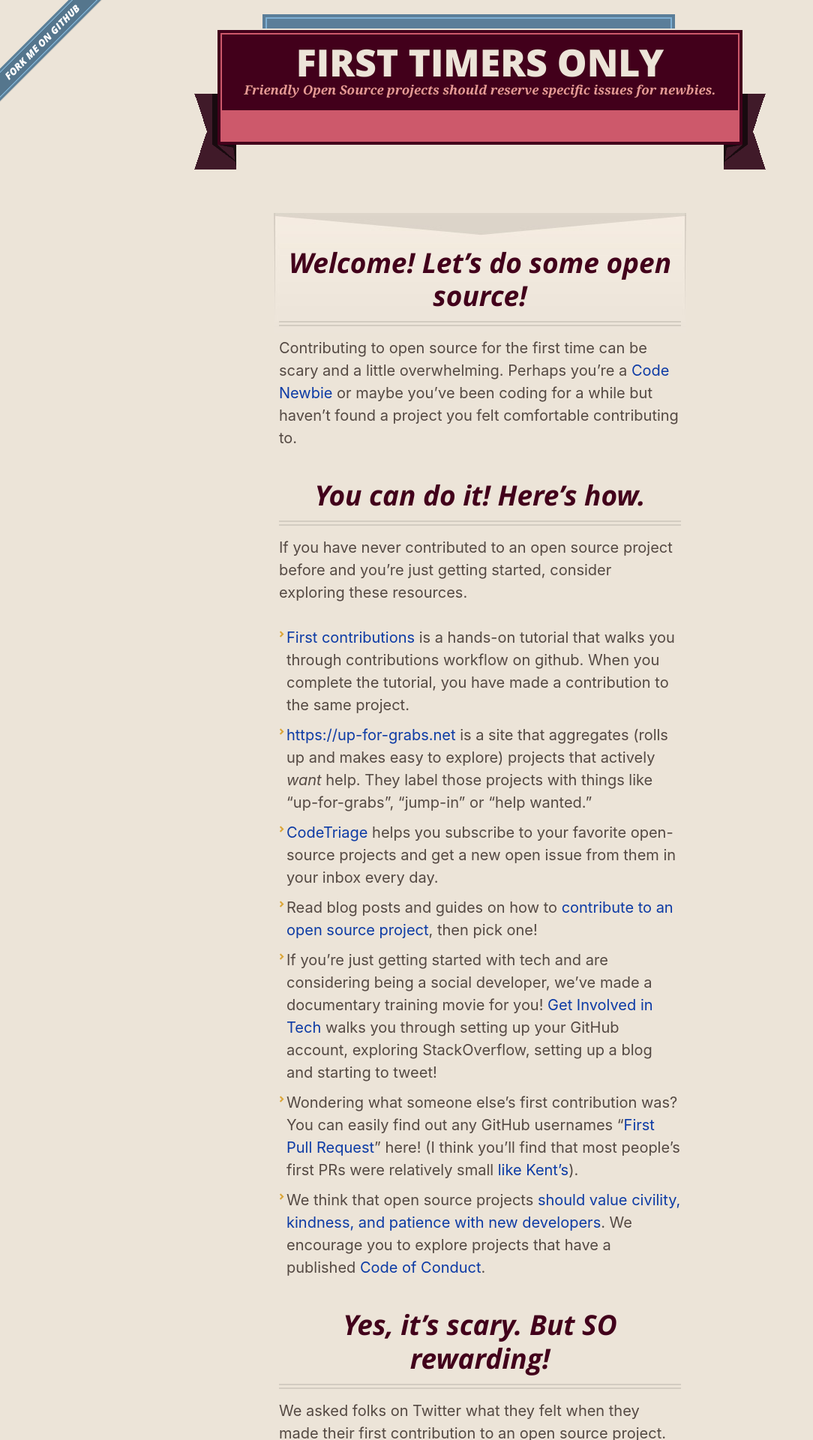
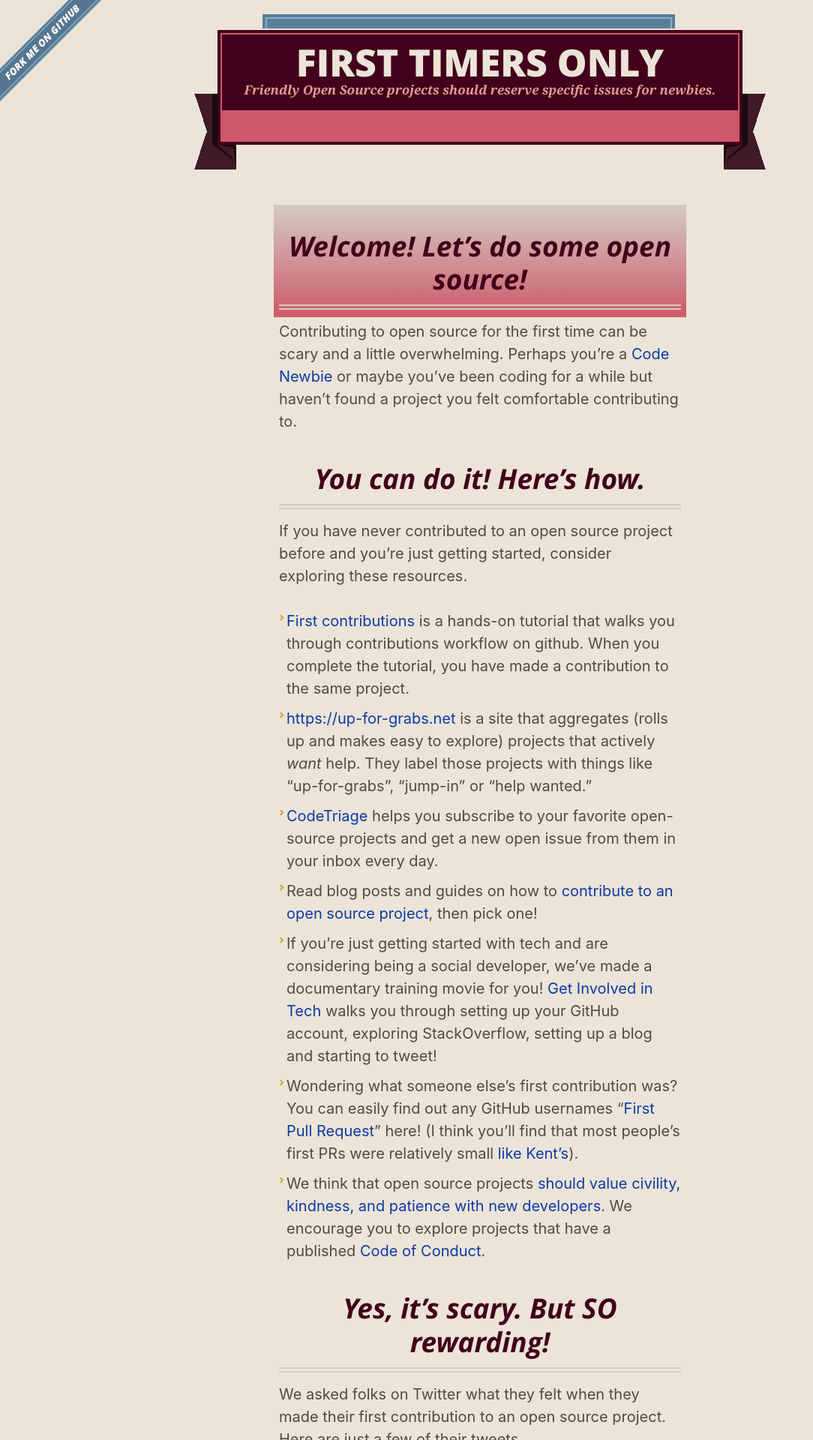
Before and after one commit to shanselman/firsttimersonly, a Jekyll site: the page built from index.md, in a window 1280 px wide. Shown: the top 1920 px of the page at 75% size, without its empty margins (0-1084 px from the left). Built offline with Jekyll 4.4.1, drawn with Linux system fonts in a browser that asks for light colours; nearby versions of some CDN libraries; comment, search, counter and statistics services are not loaded; our own code applies the rules of GitHub Pages for plain Markdown files.

Commit message:
style for section header
style for section header

```diff
--- a/stylesheets/screen.css
+++ b/stylesheets/screen.css
@@ -201,14 +201,15 @@ header h2 {
 
 section#downloads,
 div#no-downloads {
-  position: relative;
-  display: block;
-  height: 197px;
-  width: 550px;
-  padding-bottom: 150px;
-  margin: -80px auto -150px;
-  z-index: 1;
-  background: transparent url(../images/bg-ramp.jpg) center 171px no-repeat;
+    position: relative;
+    display: block;
+    height: 0px;
+    width: 550px;
+    padding-bottom: 150px;
+    margin: 80px auto -135px;
+    z-index: 1;
+    background-color: #d3ccc1;
+    background-image: linear-gradient(#d3ccc1, #cd596b);
 }
 
 div#no-downloads span.inner {
```
